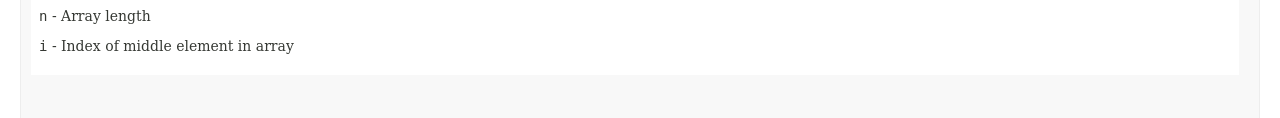
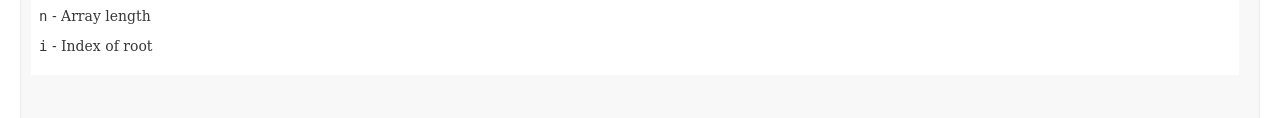
Before and after one commit to pkrasnyanskii/digitalunites, a plain HTML site: page Task_1_1_1/com/krasnyanskii/HeapSort.html in a window 1280 px wide. Shown: the part 1318-1436 px from the top of the page. Drawn offline with Linux system fonts and the light colour scheme; no server answers; files whose address does not match are found by name; a web font is replaced by a local one.

Commit message:
Deploying to gh-pages from @ pkrasnyanskii/oop@cd27aac7576ffb96356131a63e95e8ca1ddb0657 🚀

```diff
--- a/Task_1_1_1/com/krasnyanskii/HeapSort.html
+++ b/Task_1_1_1/com/krasnyanskii/HeapSort.html
@@ -246,7 +246,7 @@ extends java.lang.Object</pre>
 <dt><span class="paramLabel">Parameters:</span></dt>
 <dd><code>arr</code> - Array to heapify</dd>
 <dd><code>n</code> - Array length</dd>
-<dd><code>i</code> - Index of middle element in array</dd>
+<dd><code>i</code> - Index of root</dd>
 </dl>
 </li>
 </ul>
```
